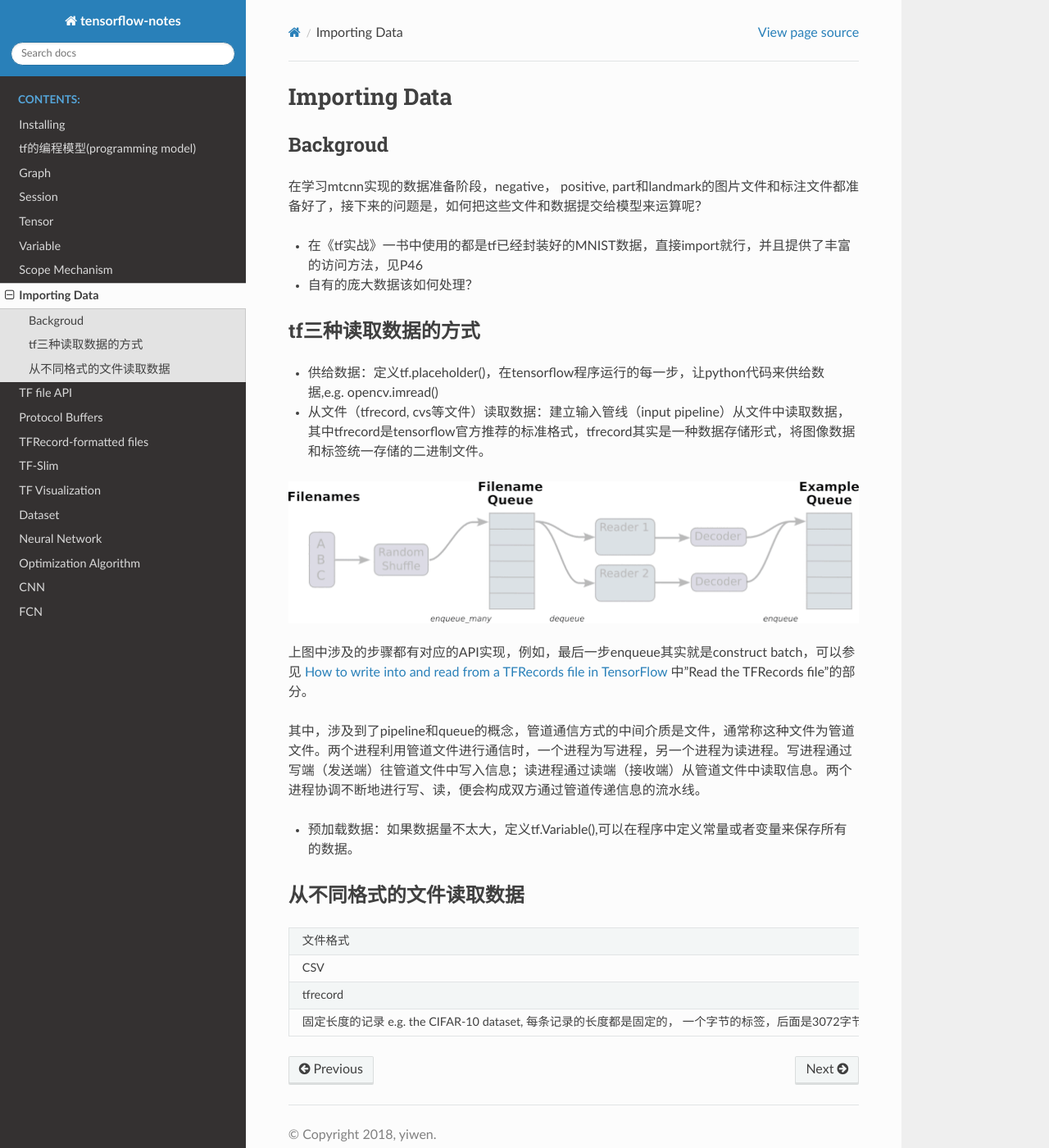
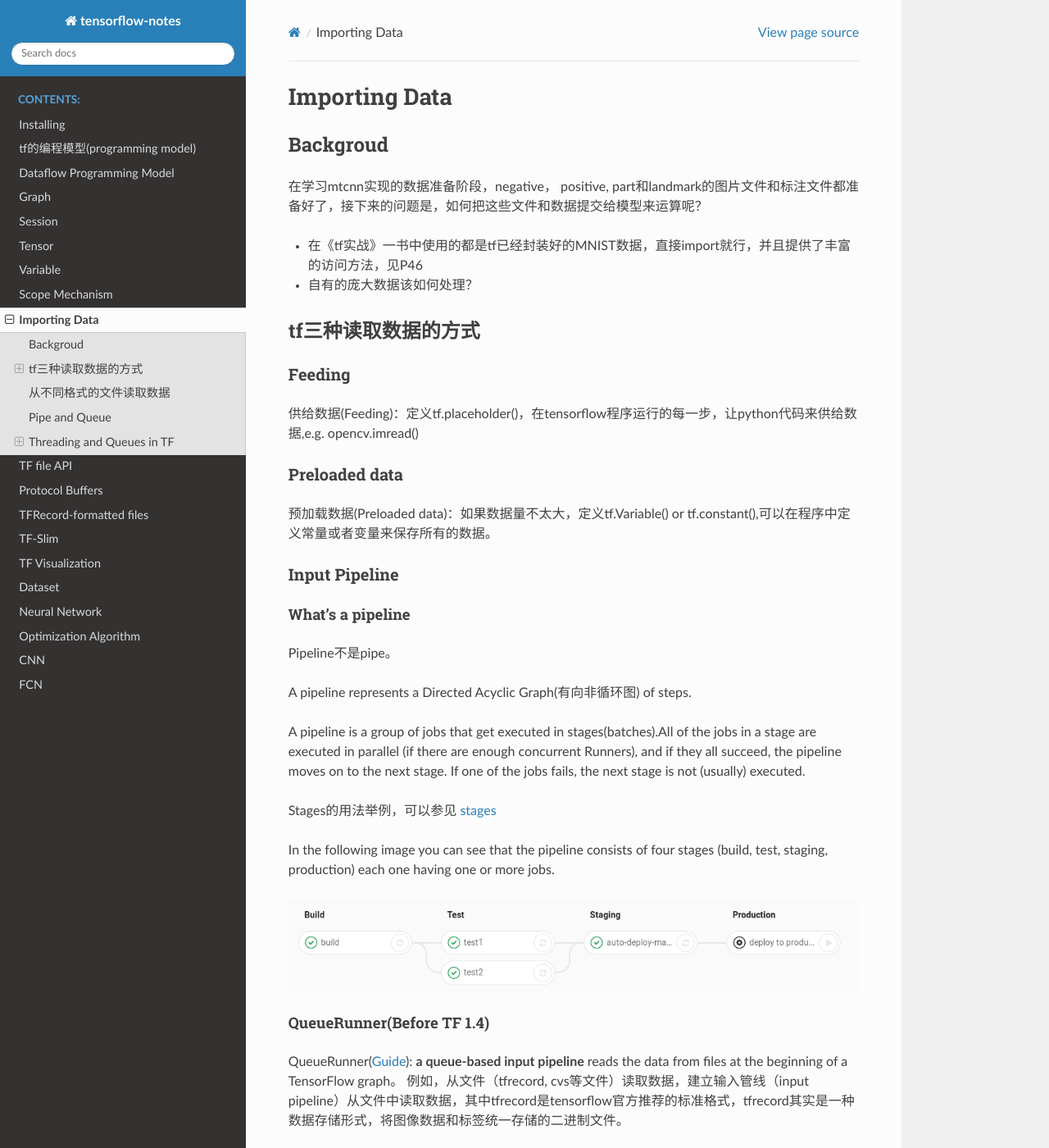
Before and after one commit to yiwenliu/tensorflow-notes, a Sphinx documentation site: the page built from source/importing_data.rst, in a window 1280 px wide and 1400 px high. Shown: the whole window at 82% size. Built offline with Sphinx 7.4.7 and the Read the Docs theme 2.0.0, drawn with Linux system fonts in a browser that asks for light colours; some of the changed text lies outside the part shown.

Commit message:
20180311

```diff
--- /dev/null
+++ b/source/dataflow.rst
@@ -0,0 +1,35 @@
+Dataflow Programming Model
+============================
+What is Dataflow Programming
+-----------------------------
+models a program as a directed graph of the data flowing between operations
+
+Why dataflow graph
+-------------------
+- parallel computing
+- large-scale data processing
+
+Four Concepts about Dataflow
+-----------------------------
+`details of four major concepts on Google Cloud Platform <https://cloud.google.com/dataflow/model/programming-model>`_
+
+- Pipelines, 等同于tf中的subgraph
+- PCollections, 等同于tf中的tensor
+- Transforms, 等同于tf中的node
+- I/O Sources and Sinks(input source and output sink)，等同于tf中的inputing and outputing data
+
+此四者的关系如下图所示，可见Dataflow就是由一个一个pipeline组成的：
+
+.. image:: img/pipeline.png
+
+Pipeline Design Principles
+----------------------------
+详见 `Pipeline Design Principles on Google Cloudplatform <https://cloud.google.com/dataflow/pipelines/design-principles>`_
+
+请结合上文中提及的四个基本问题来认识pipeline的五种形态。
+
+Apache Beam
+--------------
+2016年2月谷歌高调宣布将Apache Beam（原名Google DataFlow）贡献给Apache基金会孵化，Apache Beam被认为是继MapReduce，GFS和BigQuery等之后，谷歌在大数据处理领域对开源社区的又一个非常大的贡献。
+
+.. image:: img/beam.jpg
--- a/source/importing_data.rst
+++ b/source/importing_data.rst
@@ -12,20 +12,47 @@
 
 tf三种读取数据的方式
 ---------------------
+Feeding
+^^^^^^^^^
+供给数据(Feeding)：定义tf.placeholder()，在tensorflow程序运行的每一步，让python代码来供给数据,e.g. opencv.imread()
 
-- 供给数据：定义tf.placeholder()，在tensorflow程序运行的每一步，让python代码来供给数据,e.g. opencv.imread()
-- 从文件（tfrecord, cvs等文件）读取数据：建立输入管线（input pipeline）从文件中读取数据，其中tfrecord是tensorflow官方推荐的标准格式，tfrecord其实是一种数据存储形式，将图像数据和标签统一存储的二进制文件。
+Preloaded data
+^^^^^^^^^^^^^^^^
+预加载数据(Preloaded data)：如果数据量不太大，定义tf.Variable() or tf.constant(),可以在程序中定义常量或者变量来保存所有的数据。
+
+Input Pipeline
+^^^^^^^^^^^^^^^^
+What's a pipeline
+++++++++++++++++++
+Pipeline不是pipe。
+
+A pipeline represents a Directed Acyclic Graph(有向非循环图) of steps.
+
+A pipeline is a group of jobs that get executed in stages(batches).All of the jobs in a stage are executed in parallel (if there are enough concurrent Runners), and if they all succeed, the pipeline moves on to the next stage. If one of the jobs fails, the next stage is not (usually) executed.
+
+Stages的用法举例，可以参见 `stages <https://docs.gitlab.com/ee/ci/yaml/README.html#stages>`_
+
+In the following image you can see that the pipeline consists of four stages (build, test, staging, production) each one having one or more jobs.
+
+.. image:: img/pipelines.png
+
+QueueRunner(Before TF 1.4)
++++++++++++++++++++++++++++++
+QueueRunner(`Guide <https://www.tensorflow.org/api_guides/python/reading_data#_QueueRunner_>`_): **a queue-based input pipeline** reads the data from files at the beginning of a TensorFlow graph。 例如，从文件（tfrecord, cvs等文件）读取数据，建立输入管线（input pipeline）从文件中读取数据，其中tfrecord是tensorflow官方推荐的标准格式，tfrecord其实是一种数据存储形式，将图像数据和标签统一存储的二进制文件。
+
+采用这种input pipeline的读取数据的流程见 `API Guide <https://www.tensorflow.org/api_guides/python/reading_data#_QueueRunner_>`_
 
 .. image:: img/AnimatedFileQueues.gif
 
 上图中涉及的步骤都有对应的API实现，例如，最后一步enqueue其实就是construct batch，可以参见 `How to write into and read from a TFRecords file in TensorFlow <http://www.machinelearninguru.com/deep_learning/tensorflow/basics/tfrecord/tfrecord.html>`_ 中"Read the TFRecords file"的部分。
 
-其中，涉及到了pipeline和queue的概念，管道通信方式的中间介质是文件，通常称这种文件为管道文件。两个进程利用管道文件进行通信时，一个进程为写进程，另一个进程为读进程。写进程通过写端（发送端）往管道文件中写入信息；读进程通过读端（接收端）从管道文件中读取信息。两个进程协调不断地进行写、读，便会构成双方通过管道传递信息的流水线。
-
-- 预加载数据：如果数据量不太大，定义tf.Variable(),可以在程序中定义常量或者变量来保存所有的数据。
+tf.data API(From TF 1.4)
++++++++++++++++++++++++++++
+The API can easily construct a complex input pipeline. (**preferred method**). This is **an improved version of the old input methods---feeding and QueueRunner**
 
 从不同格式的文件读取数据
 ------------------------
+显然，采用的是QueueRunner的Input Pipeline形式。
 
 +--------------------------------------------+------------------------------+-------------------------------------+
 |                  文件格式                  |            阅读器            |              记录解析器             |
@@ -40,3 +67,36 @@
 | 每条记录的长度都是固定的，                 |                              |                                     |
 | 一个字节的标签，后面是3072字节的图像数据。 |                              |                                     |
 +--------------------------------------------+------------------------------+-------------------------------------+
+
+Pipe and Queue
+----------------
+在本节的内容中，从文件中读取数据时，tf的实现方式就是基于queue的，有必要了解一些python实现pipe和queue的基本知识。在2016年实现的亚太主要英文媒体的舆情监控系统中其实已经用到了multiprocessing.Queue。
+
+pipe和queue是“进程间通信”的两种方式，隐含了进程间的协作关系，“生产者”和“消费者”、“同步”和“互斥”的意义和实现，例如，queue满了后，发送进程会阻塞。所以应优先考虑Pipe和Queue，避免使用Lock/Event/Semaphore/Condition等同步方式 (因为它们占据的不是用户进程的资源)。
+
+由package multiprocessing实现， `on github <https://github.com/python/cpython/tree/3.5/Lib/multiprocessing/>`_, `on docs <https://docs.python.org/3.5/library/multiprocessing.html#pipes-and-queues>`_
+
++------------+-------------------+-------------+
+|            | pipe              | queue       |
++------------+-------------------+-------------+
+| 实现基础   | socket            | pipe        |
++------------+-------------------+-------------+
+| 实现方式   | def Pipe()        | class Queue |
++------------+-------------------+-------------+
+| 容量       | 1                 | maxsize     |
++------------+-------------------+-------------+
+| 传输方向   | duplex/single;    | 无          |
+|            | send end&recv end |             |
++------------+-------------------+-------------+
+| 关联进程数 | 一端只能一个进程  | 多进程读写  |
++------------+-------------------+-------------+
+
+`This link <http://www.cnblogs.com/vamei/archive/2012/10/12/2721484.html>`_ 中的“Pipe和Queue”部分有例程可以参考。
+
+Threading and Queues in TF
+-----------------------------
+Attention
+^^^^^^^^^^^^
+`on api_guides <https://www.tensorflow.org/api_guides/python/threading_and_queues#Queue_usage_overview>`_
+
+In versions of TensorFlow before 1.2, we recommended using multi-threaded, queue-based input pipelines for performance. Beginning with TensorFlow 1.4, however, we recommend using the tf.data module instead. The tf.data module offers **an easier-to-use interface for constructing efficient input pipelines**. Furthermore, we've stopped developing the old multi-threaded, queue-based input pipelines.
--- a/source/index.rst
+++ b/source/index.rst
@@ -12,6 +12,7 @@
 
    installation
    programming_model
+   dataflow
    graph_session
    tensor
    variable
--- a/source/programming_model.rst
+++ b/source/programming_model.rst
@@ -5,10 +5,6 @@
 1. Low-level programming model
 
 2. Higher-level APIs
-
-Why dataflow graph
--------------------
-Dataflow is a common programming model for **parallel computing**. In computer programming, **dataflow programming** is a **programming paradigm** that models a program as a directed graph of the data flowing between operations, thus implementing dataflow principles and architecture.
 
 .. _programming-model:
 
--- a/source/tfrecord.rst
+++ b/source/tfrecord.rst
@@ -72,13 +72,36 @@
 class Example的结构定义在 :ref:`example.proto <example-proto>`
 和 :ref:`feature.proto <feature-proto>` 中
 
+.. code-block:: python
+	:linenos:
+
+	example = tf.train.Example(features=tf.train.Features(feature={
+	    'image/encoded': _bytes_feature(image_buffer),
+	    'image/label': _int64_feature(class_label),
+	    'image/roi': _float_feature(roi), #ROI: region of interest
+	    'image/landmark': _float_feature(landmark)
+	}))
+
 How to read a TFRecords file
 -------------------------------
 可以把python读取文件的过程与tf读取tfrecord文件的过程进行对比，有利于理解和记忆。
 
-参考 `Read the TFRecords file <http://www.machinelearninguru.com/deep_learning/tensorflow/basics/tfrecord/tfrecord.html>`_, 这篇文章给出了读取TFRecords文件的一般性步骤，其代码在github上也有，可以用来测试。
+Steps
+^^^^^^
+`This article <http://www.machinelearninguru.com/deep_learning/tensorflow/basics/tfrecord/tfrecord.html#read>`_ 给出了读取TFRecords文件的一般性步骤，其代码在github上也有，可以用来测试。
 
 读取文件的过程可以参见 :ref:`Importing Data <importing-data>` 中的gif动图。
+
+当把gif图和步骤对照起来看，还是有一些不清晰之处：
+
+1. gif图中有多个reader，但是在tf.TFRecordReader()中没有体现？
+2. 从gif图中可以看出decoder和reader是一一对应的关系
+3. decoder的过程分为两步
+
+  - tf.parse_single_example(serialized_example, features=feature)，把byte形式的record解析成一个dict（而不是解析成一个Example object），注意，传入此函数的features dict中的key必须要和构建Example时的key相同。
+  - 转换数据类型。
+
+4. gif图中最后一步"eneqeue"是不是就是"Batching"？
 
 Image Transforming
 ---------------------
```
Also changed, not shown: other parts of source/tfrecord.rst (+1 -1 lines), source/img/beam.jpg (added), source/img/pipeline.png (added), source/img/pipelines.png (added).
